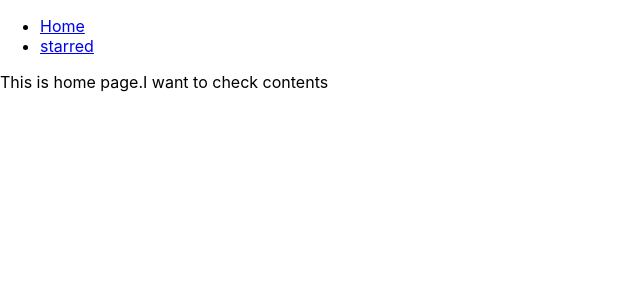
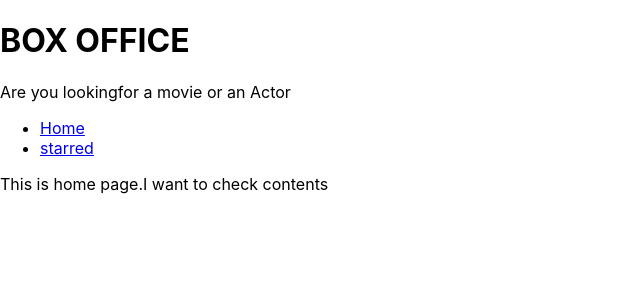
Before and after one commit to shilpalucy/box-office2, a React (Create React App) app: page / in a window 1280 px wide. Shown: the top 300 px of the page, without its empty margins (0-640 px from the left). Built offline with nearby package versions, Linux system fonts and the light colour scheme.

Commit message:
made main page layout

```diff
--- a/src/App.js
+++ b/src/App.js
@@ -1,13 +1,11 @@
 import React from 'react';
 import { Switch, Route } from 'react-router-dom';
-import Navs from './components/Navs';
 import Home from './pages/Home';
 import Starred from './pages/Starred';
 
 function App() {
   return (
-    <div>
-      <Navs />
+
 
 <Switch>
   <Route exact path="/">
@@ -21,8 +19,7 @@
   <Route>This is 404 page</Route>
 </Switch>
 
-    </div>
-    );
+  );
 
 }
 
--- /dev/null
+++ b/src/components/MainPageLayout.js
@@ -0,0 +1,18 @@
+import React from 'react';
+import Navs from './Navs';
+import Title from './Title';
+
+const MainPageLayout = ({children}) => {
+  return (
+    <div>
+        <Title title="BOX OFFICE" subtitle="Are you lookingfor a movie or an Actor"/>
+        <Navs />
+
+        {children}
+
+    </div>
+
+    );
+}
+
+export default MainPageLayout;
--- /dev/null
+++ b/src/components/Title.js
@@ -0,0 +1,12 @@
+import React from 'react';
+
+const Title = ({title,subtitle}) => {
+  return (
+    <div>
+      <h1>{title}</h1>
+      <p>{subtitle}</p>
+    </div>
+  );
+}
+
+export default Title;
--- a/src/pages/Home.js
+++ b/src/pages/Home.js
@@ -1,10 +1,11 @@
 import React from 'react';
+import MainPageLayout from '../components/MainPageLayout';
 
 const Home = () => {
   return (
-    <div>
+    <MainPageLayout>
       This is home page.I want to check contents
-    </div>
+    </MainPageLayout>
   );
 }
 
--- a/src/pages/Starred.js
+++ b/src/pages/Starred.js
@@ -1,10 +1,12 @@
 import React from 'react';
+import MainPageLayout from '../components/MainPageLayout';
+
 
 const Starred = () => {
   return (
-    <div>
+    <MainPageLayout>
       This is starred
-    </div>
+    </MainPageLayout>
   );
 }
 
```
